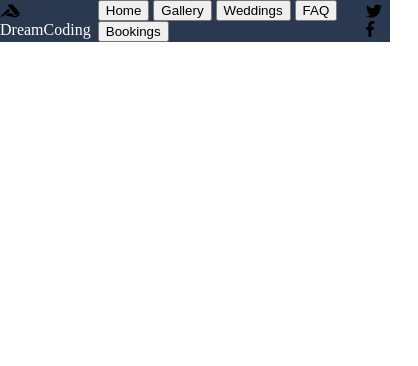
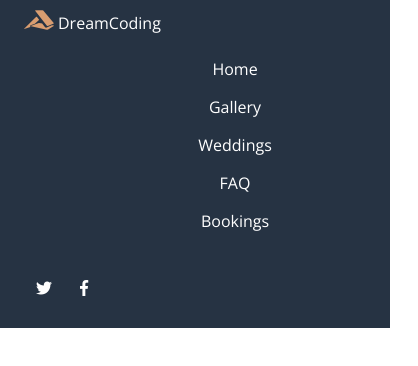
Before and after one commit to chusang23/newpages, a plain HTML site: page index.html in a window 390 px wide. Shown: the whole page, 418 px wide, since content can reach past the window. Drawn offline with nearby package versions, Linux system fonts and the light colour scheme.

Commit message:
responsive web

```diff
--- a/index.html
+++ b/index.html
@@ -9,30 +9,29 @@
       integrity="sha384-fnmOCqbTlWIlj8LyTjo7mOUStjsKC4pOpQbqyi7RrhN7udi9RwhKkMHpvLbHG9Sr"
       crossorigin="anonymous"
     />
+    <link href="https://fonts.googleapis.com/css2?family=Open+Sans&display=swap" rel="stylesheet">
     <link rel="stylesheet" href="style.css">
     <title>Document</title>
 </head>
   <body>
-    <section>
     <nav class="navbar">
         <div class="navbar__logo">
             <i class="fab fa-accusoft"></i>
             <a href="">DreamCoding</a>
         </div>
 
-            <div class="navbar__menu">
-                <button>Home</button>
-                <button>Gallery</button>
-                <button>Weddings</button>
-                <button>FAQ</button>
-                <button>Bookings</button>
-            </div>
+        <ul class="navbar__menu">
+            <li><a href="">Home</a></li>
+            <li><a href="">Gallery</a></li>
+            <li><a href="">Weddings</a></li>
+            <li><a href="">FAQ</a></li>
+            <li><a href="">Bookings</a></li>
+        </ul>
 
-            <div class="navbar__icon">
+         <ul class="navbar__links">
             <i class="fab fa-twitter"></i>
             <i class="fab fa-facebook-f"></i>
-            </div>
+        </ul>
     </nav>
-    </section>
   </body>
 </html>
--- a/style.css
+++ b/style.css
@@ -1,13 +1,68 @@
 body {
     margin: 0;
 }
+
 a {
     text-decoration: none;
     color: white;
+    font-family: 'Open Sans', sans-serif;
 }
+
 .navbar {
     display: flex;
     justify-content: space-between;
     align-items: center;
-    background-color: #2A394F;
+    background-color: #263343;
 }
+
+.navbar__logo i {
+    font-size: 24px;
+    color: #D99D70;
+}
+
+.navbar__menu {
+    display: flex;
+    list-style: none;
+}
+
+.navbar__menu li {
+    padding: 8px 12px;
+}
+
+.navbar__menu li:hover {
+    background-color: #d49466;
+}
+
+.navbar__links {
+    color: white;
+    list-style: none;
+    padding-left: 0;
+}
+
+.navbar__links i {
+    padding: 8px 12px;
+}
+
+@media screen and (max-width:768px) {
+    .navbar {
+        flex-direction: column;
+        align-items: flex-start;
+        padding: 8px 24px;
+    }
+
+    .navbar__menu {
+        width: 100%;
+        flex-direction: column;
+        align-items: center;
+    }
+
+    .navbar__menu li {
+        width: 100%;
+        text-align: center;
+    }
+
+    .navbar__links {
+        width: 100%;
+        justify-content: center;
+    }
+}
```
Lines whose indentation alone changed are shown as unchanged.
